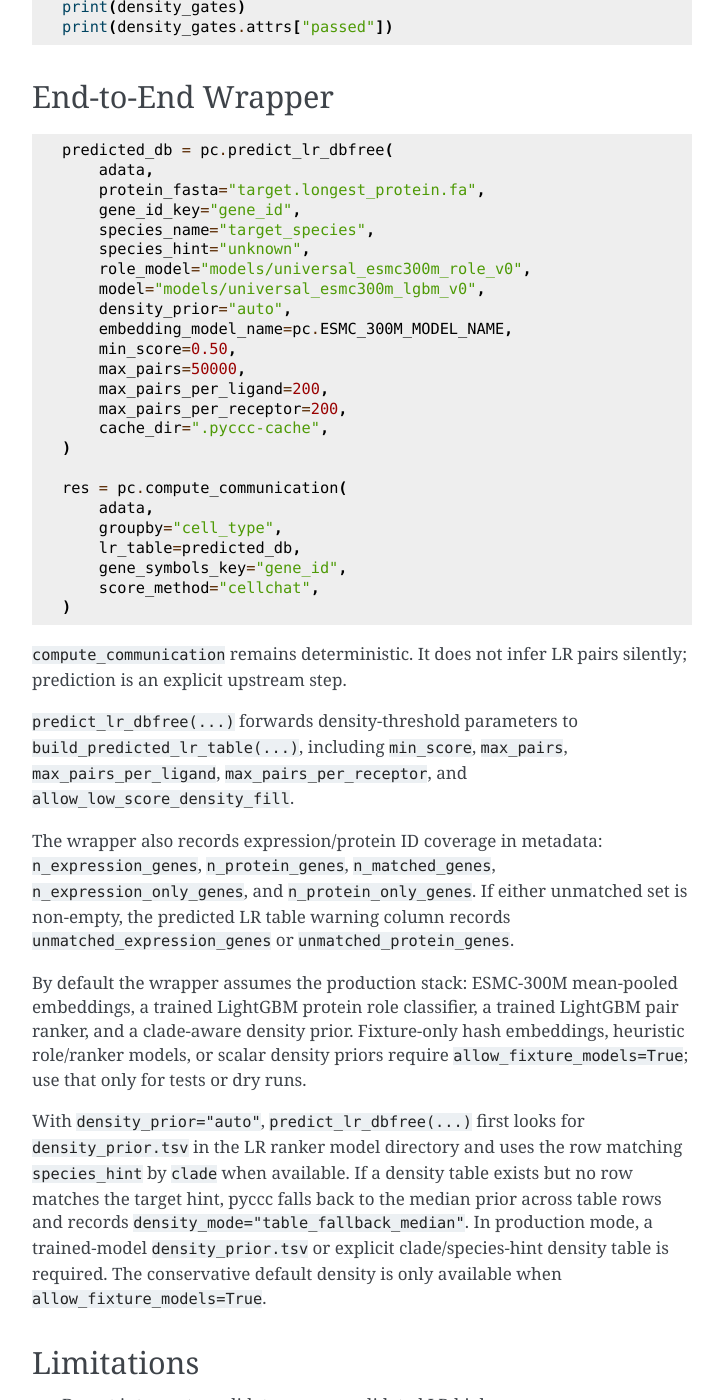
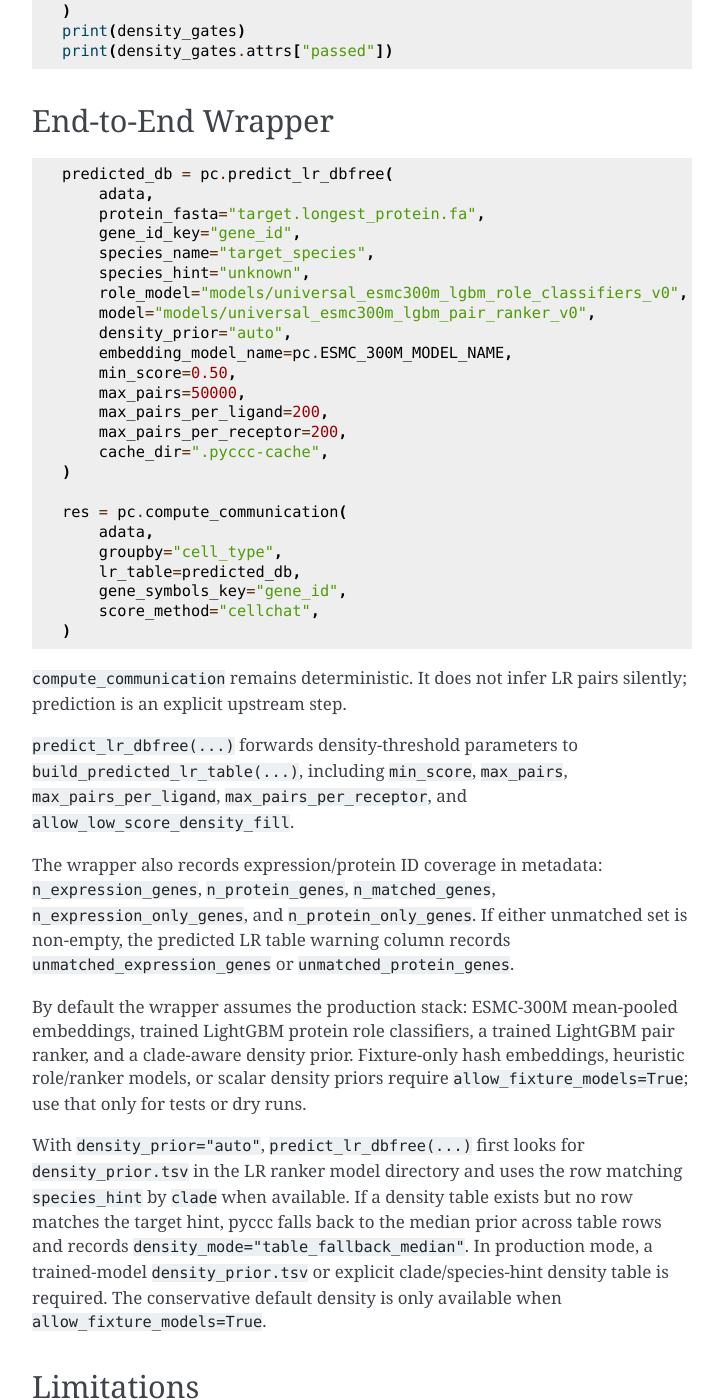
Before and after one commit to cheneyyu/pyccc, a Sphinx documentation site: the page built from docs/dbfree_ccc.md, in a window 1280 px wide and 1400 px high, scrolled down 3828 px. Shown: the whole window, without its empty margins (388-1111 px from the left). Built offline with Sphinx 7.4.7, drawn with Linux system fonts in a browser that asks for light colours; some of the changed text lies outside the part shown.

````diff
--- a/docs/dbfree_ccc.md
+++ b/docs/dbfree_ccc.md
@@ -31,7 +31,8 @@ Required inputs:
 - AnnData expression matrix,
 - gene identifiers matching `adata.var_names` or `adata.var[gene_id_key]`,
 - CDS FASTA or longest protein FASTA,
-- trained role and LR link predictor models, or explicit candidate lists.
+- trained LightGBM role-classifier and pair-ranker models, or explicit
+  candidate lists.
 
 ## Sequence Preparation
 
@@ -71,7 +72,7 @@ emb = pc.embed_proteins_esmc(
 roles = pc.predict_protein_roles(
     proteins=proteins,
     embeddings=emb,
-    model="models/universal_esmc300m_role_v0",
+    model="models/universal_esmc300m_lgbm_role_classifiers_v0",
 )
 ```
 
@@ -99,7 +100,7 @@ candidates = pc.generate_lr_candidates_dbfree(
 scores = pc.score_lr_candidates(
     candidate_pairs=candidates,
     embeddings=emb,
-    model="models/universal_esmc300m_lgbm_v0",
+    model="models/universal_esmc300m_lgbm_pair_ranker_v0",
 )
 ```
 
@@ -140,7 +141,7 @@ predicted_db = pc.predict_lr_dbfree(
     role_model=None,
     ligand_candidates="known_secreted_genes.txt",
     receptor_candidates="known_surface_genes.txt",
-    model="models/universal_esmc300m_lgbm_v0",
+    model="models/universal_esmc300m_lgbm_pair_ranker_v0",
     density_prior="auto",
 )
 ```
@@ -197,8 +198,8 @@ predicted_db = pc.predict_lr_dbfree(
     gene_id_key="gene_id",
     species_name="target_species",
     species_hint="unknown",
-    role_model="models/universal_esmc300m_role_v0",
-    model="models/universal_esmc300m_lgbm_v0",
+    role_model="models/universal_esmc300m_lgbm_role_classifiers_v0",
+    model="models/universal_esmc300m_lgbm_pair_ranker_v0",
     density_prior="auto",
     embedding_model_name=pc.ESMC_300M_MODEL_NAME,
     min_score=0.50,
@@ -232,7 +233,7 @@ set is non-empty, the predicted LR table warning column records
 `unmatched_expression_genes` or `unmatched_protein_genes`.
 
 By default the wrapper assumes the production stack: ESMC-300M mean-pooled
-embeddings, a trained LightGBM protein role classifier, a trained LightGBM pair
+embeddings, trained LightGBM protein role classifiers, a trained LightGBM pair
 ranker, and a clade-aware density prior. Fixture-only hash embeddings,
 heuristic role/ranker models, or scalar density priors require
 `allow_fixture_models=True`; use that only for tests or dry runs.
````
Also changed, not shown: other parts of docs/dbfree_ccc.md (+1 -1 lines), README.md (+7 -2 lines), docs/dbfree_validation.md (+4 -3 lines), docs/installation.md (+4 -3 lines), docs/lr_resource_training.md (+5 -4 lines), docs/predictor_model_card.md (+5 -3 lines), 8 other files.
